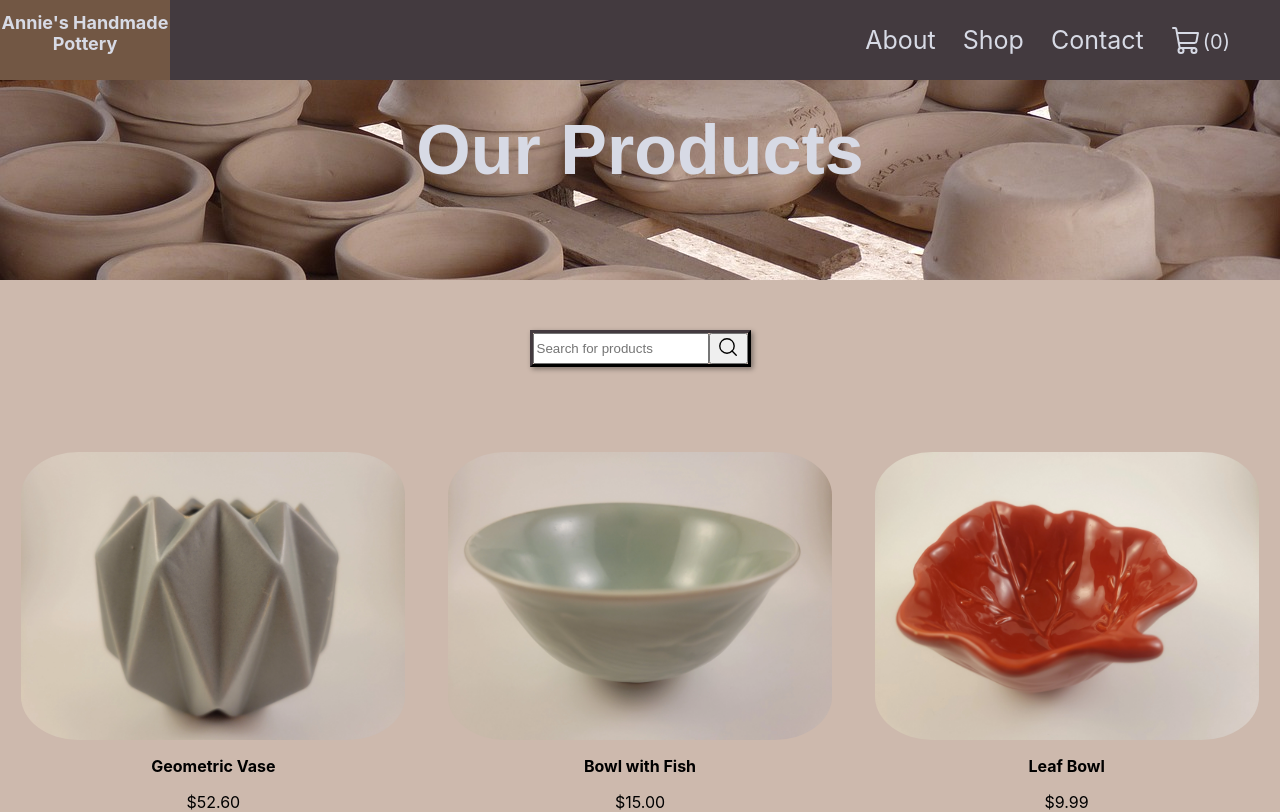
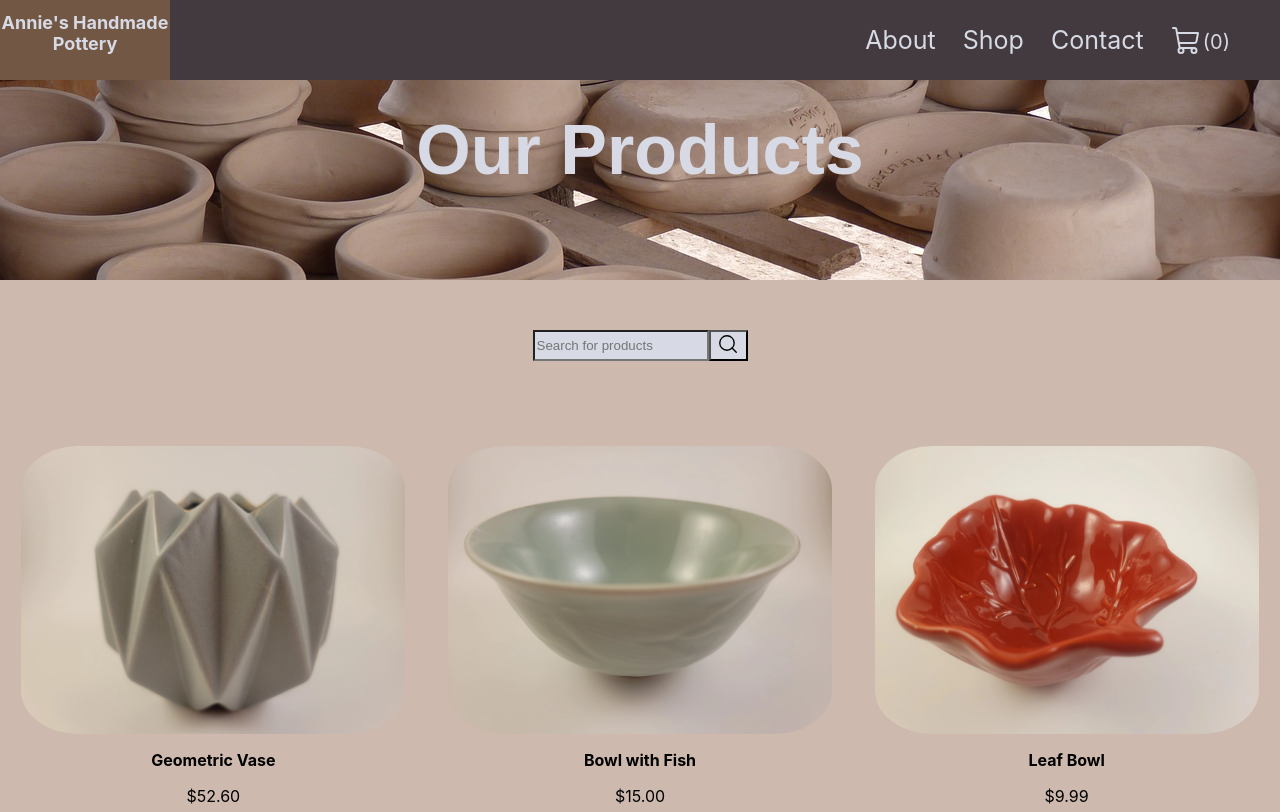
Before and after one commit to LaurenCummings/shop-project, a React (Create React App) app: page / in a window 1280 px wide. Shown: the top 812 px of the page. Built offline with nearby package versions, Linux system fonts and the light colour scheme.

Commit message:
Changed searchForm styling

```diff
--- a/src/components/Shop.css
+++ b/src/components/Shop.css
@@ -16,19 +16,17 @@
     width: 215px;
     margin: auto;
     margin-top: 50px;
-    border:3px outset rgb(67, 58, 63);
-    box-shadow: 2px 2px 5px rgba(0,0,0,0.4);
-    -webkit-box-shadow: 2px 2px 5px rgba(0,0,0,0.4);
-    -moz-box-shadow: 2px 2px 5px rgba(0,0,0,0.4);
 }
 
 .searchBar input {
+    background-color: rgb(215, 218, 229);
     height: 25px;
     width: 168px;
     vertical-align: middle;
 }
 
 .searchBar button {
+    background-color: rgb(215, 218, 229);
     vertical-align: middle;
     width: 39px;
 }
```
